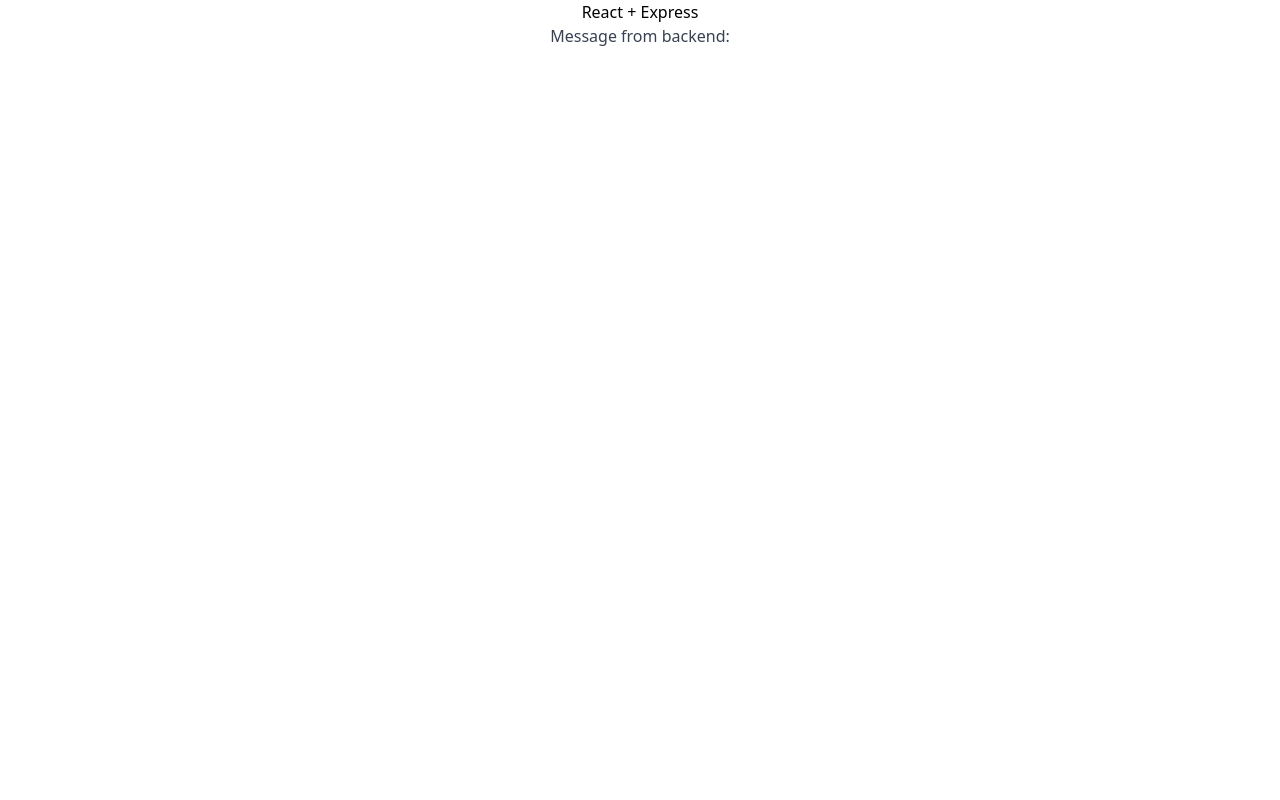
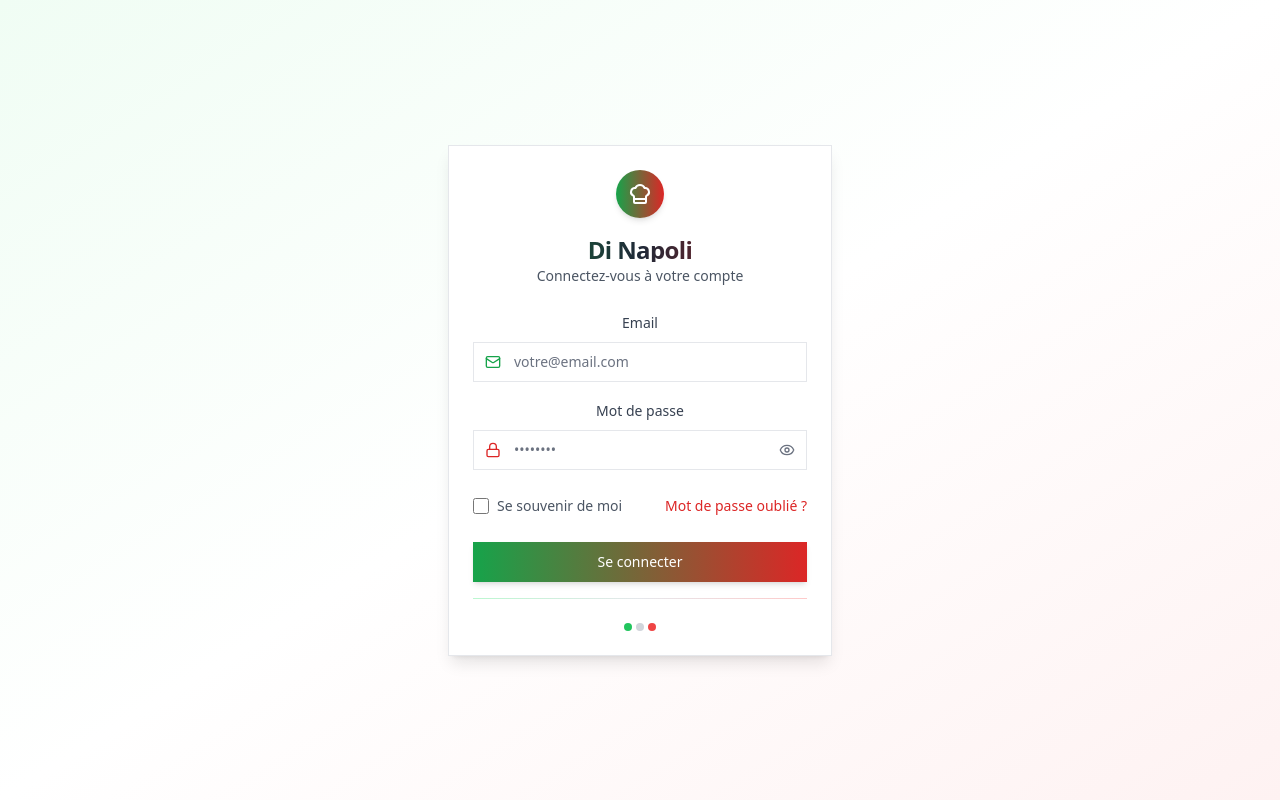
Before and after one commit to Mo21aziz/erpexpress, a React (Vite) app in the folder web/: page / in a window 1280 px wide. Built offline with nearby package versions, Linux system fonts and the light colour scheme; no server answers.

Commit message:
feat(auth) - add signin page

```diff
--- a/web/src/App.jsx
+++ b/web/src/App.jsx
@@ -1,19 +1,9 @@
-import { useEffect, useState } from 'react';
+import { Signin } from "./components/Auth/Signin";
 
 function App() {
-  const [message, setMessage] = useState('');
-
-  useEffect(() => {
-    fetch('http://localhost:5000/api')
-      .then((res) => res.json())
-      .then((data) => setMessage(data.message))
-      .catch((err) => console.error('API error:', err));
-  }, []);
-
   return (
     <div className="text-center p-10">
-      <h1 className="text-3xl font-bold text-blue-600">React + Express</h1>
-      <p className="mt-5 text-gray-700">Message from backend: {message}</p>
+      <Signin />
     </div>
   );
 }
--- /dev/null
+++ b/web/src/components/Auth/Signin.tsx
@@ -0,0 +1,176 @@
+"use client";
+
+import { useState } from "react";
+import { Button } from "@/components/ui/button";
+import {
+  Card,
+  CardContent,
+  CardDescription,
+  CardHeader,
+  CardTitle,
+} from "@/components/ui/card";
+import { Input } from "@/components/ui/input";
+import { Label } from "@/components/ui/label";
+import { Separator } from "@/components/ui/separator";
+import { ChefHat, Mail, Lock, Eye, EyeOff } from "lucide-react";
+
+function Logo() {
+  return (
+    <div className="flex items-center justify-center mb-4">
+      <div className="flex items-center justify-center w-12 h-12 rounded-full bg-gradient-to-r from-green-600 to-red-600 text-white shadow-md">
+        <ChefHat className="w-6 h-6" />
+      </div>
+    </div>
+  );
+}
+
+function ItalianFlagIndicator() {
+  return (
+    <div className="text-center pt-2">
+      <div className="flex items-center justify-center space-x-1 text-xs text-gray-400">
+        <div className="w-2 h-2 bg-green-500 rounded-full"></div>
+        <div className="w-2 h-2 bg-gray-300 rounded-full"></div>
+        <div className="w-2 h-2 bg-red-500 rounded-full"></div>
+      </div>
+    </div>
+  );
+}
+
+function EmailInput({
+  id,
+  placeholder = "votre@email.com",
+  required = false,
+}: {
+  id: string;
+  placeholder?: string;
+  required?: boolean;
+}) {
+  return (
+    <div className="space-y-2">
+      <Label htmlFor={id} className="text-gray-700">
+        Email
+      </Label>
+      <div className="relative">
+        <Mail className="absolute left-3 top-3 h-4 w-4 text-green-600" />
+        <Input
+          id={id}
+          type="email"
+          placeholder={placeholder}
+          className="pl-10 border-gray-200 focus:border-green-500 focus:ring-green-500/20"
+          required={required}
+        />
+      </div>
+    </div>
+  );
+}
+
+function PasswordInput({
+  id,
+  placeholder = "••••••••",
+  required = false,
+}: {
+  id: string;
+  placeholder?: string;
+  required?: boolean;
+}) {
+  const [showPassword, setShowPassword] = useState(false);
+
+  return (
+    <div className="space-y-2">
+      <Label htmlFor={id} className="text-gray-700">
+        Mot de passe
+      </Label>
+      <div className="relative">
+        <Lock className="absolute left-3 top-3 h-4 w-4 text-red-600" />
+        <Input
+          id={id}
+          type={showPassword ? "text" : "password"}
+          placeholder={placeholder}
+          className="pl-10 pr-10 border-gray-200 focus:border-red-500 focus:ring-red-500/20"
+          required={required}
+        />
+        <Button
+          type="button"
+          variant="ghost"
+          size="sm"
+          className="absolute right-0 top-0 h-full px-3 py-2 hover:bg-transparent"
+          onClick={() => setShowPassword(!showPassword)}
+        >
+          {showPassword ? (
+            <EyeOff className="h-4 w-4 text-gray-500 hover:text-red-600" />
+          ) : (
+            <Eye className="h-4 w-4 text-gray-500 hover:text-red-600" />
+          )}
+        </Button>
+      </div>
+    </div>
+  );
+}
+
+function SigninHeader() {
+  return (
+    <CardHeader className="space-y-1 text-center">
+      <Logo />
+      <CardTitle>Di Napoli</CardTitle>
+      <CardDescription>Connectez-vous à votre compte</CardDescription>
+    </CardHeader>
+  );
+}
+
+function SigninForm() {
+  return (
+    <div className="space-y-4">
+      <form className="space-y-4">
+        <EmailInput id="email" required />
+        <PasswordInput id="password" required />
+
+        <div className="flex items-center justify-between">
+          <div className="flex items-center space-x-2">
+            <input
+              id="remember"
+              type="checkbox"
+              className="h-4 w-4 rounded border-gray-300 text-green-600 focus:ring-green-500"
+            />
+            <Label
+              htmlFor="remember"
+              className="text-sm font-normal text-gray-600"
+            >
+              Se souvenir de moi
+            </Label>
+          </div>
+          <Button
+            variant="link"
+            className="px-0 font-normal text-red-600 hover:text-red-700"
+          >
+            Mot de passe oublié ?
+          </Button>
+        </div>
+
+        <Button type="submit" className="w-full">
+          Se connecter
+        </Button>
+      </form>
+
+      <div className="relative">
+        <Separator />
+        <div className="absolute inset-0 flex items-center justify-center"></div>
+      </div>
+
+      <div className="text-center text-sm"></div>
+    </div>
+  );
+}
+
+export function Signin() {
+  return (
+    <div className="min-h-screen bg-gradient-to-br from-green-50 via-white to-red-50 flex items-center justify-center p-4">
+      <Card className="w-full max-w-sm">
+        <SigninHeader />
+        <CardContent className="space-y-4">
+          <SigninForm />
+          <ItalianFlagIndicator />
+        </CardContent>
+      </Card>
+    </div>
+  );
+}
```
